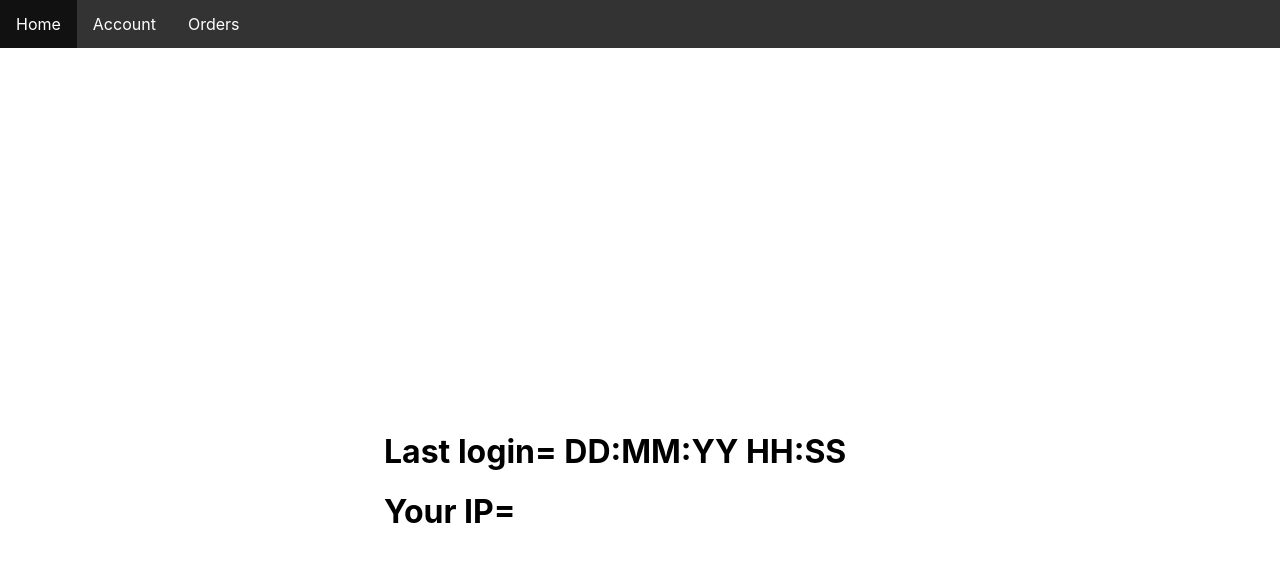
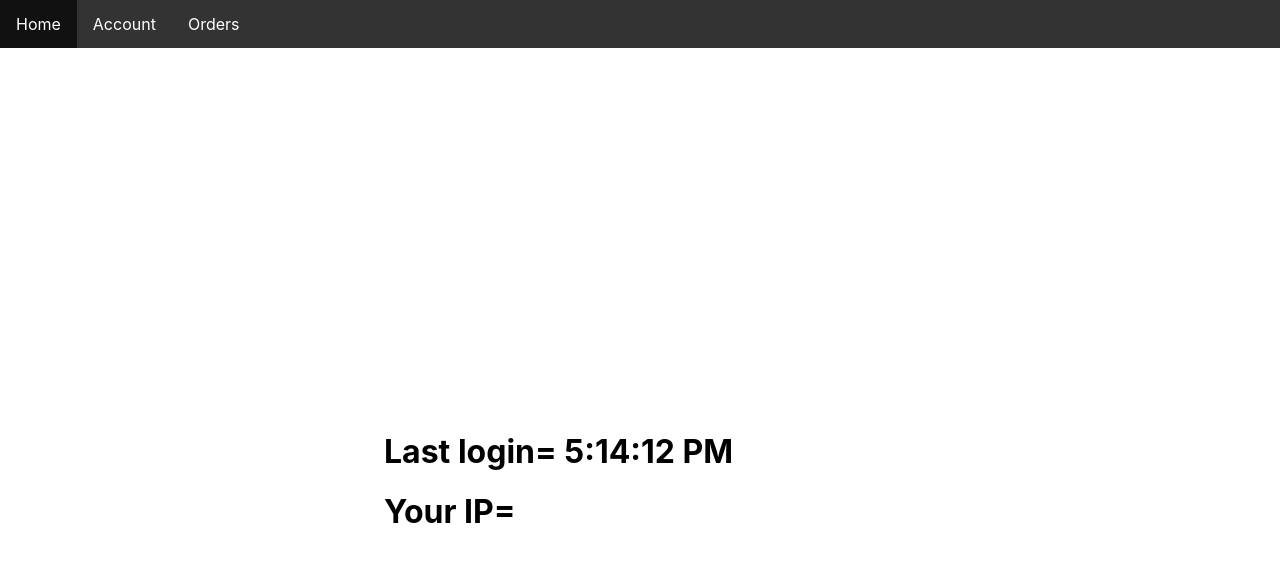
Before and after one commit to matt-dot/atomic-clock, a React (Create React App) app in the folder Frontend/: page / in a window 1280 px wide. Both pictures are taken after a click on the button "Login". Shown: the top 562 px of the page. Built offline with nearby package versions, Linux system fonts and the light colour scheme; no server answers.

Commit message:
Local storage

```diff
--- a/Frontend/src/Components/login.jsx
+++ b/Frontend/src/Components/login.jsx
@@ -8,6 +8,8 @@ import NavComponent from './nav';
 function LoginComponent(props) {
     const [ip, setIP] = useState('');
     const [login, setLogin] = useState(false);
+    // Temp until hooked up to backend to get the time
+    let date = new Date()
 
 const getData = async () => {
     const res = await axios.get('https://geolocation-db.com/json/')
@@ -17,6 +19,7 @@ const getData = async () => {
 
 useEffect(() => {
     getData();
+    localStorage.setItem('time', date.toLocaleTimeString())
 }, [])
 
 const onClick = () => {
--- a/Frontend/src/Components/time.jsx
+++ b/Frontend/src/Components/time.jsx
@@ -4,12 +4,14 @@ import React from 'react';
 
 
 const TimeComponent = (props) => {
+    let time = null;
+    time = localStorage.getItem('time')
 
     // TODO: Check DB to match IP, if match retrieve last login time else display nothing
     // Passing through the IP as props, could rather be info about user i.e. their UUID
     return (
         <div>
-            <h1>Last login= DD:MM:YY HH:SS</h1>
+            <h1>Last login= {time}</h1>
             <h1>Your IP= {props.ip}</h1>
 
         </div>
```
